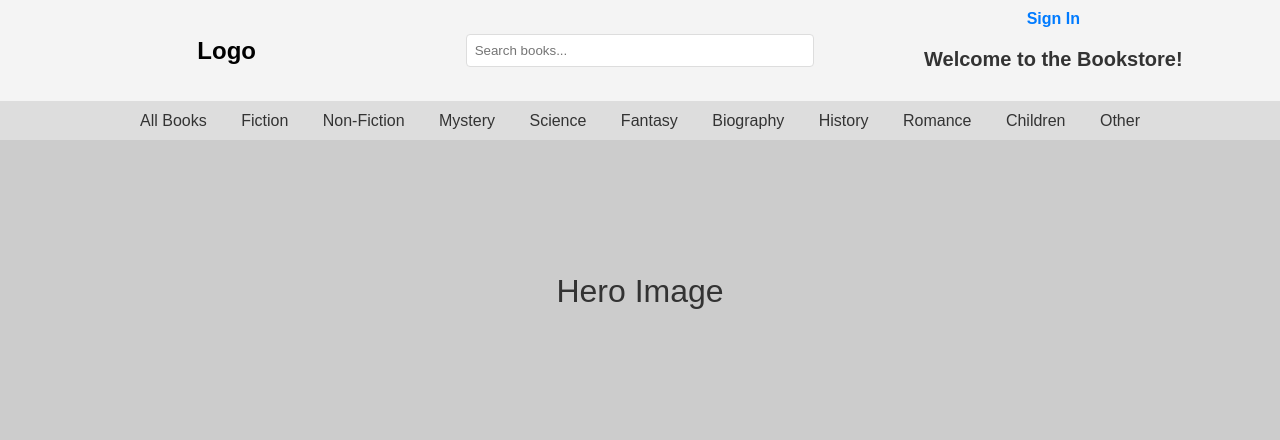
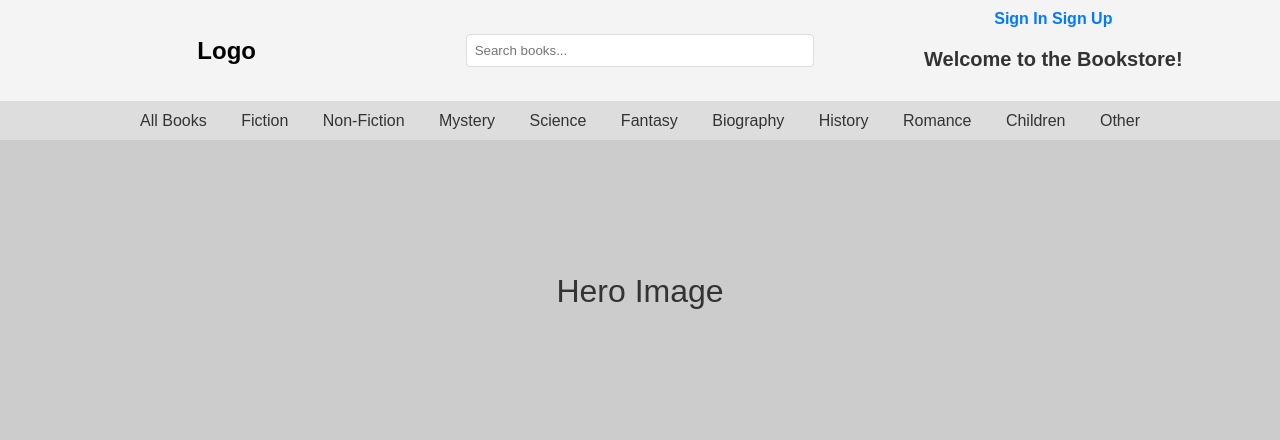
Before and after one commit to Provo17/BookStore, a Django app: page / in a window 1280 px wide. Shown: the top 440 px of the page. Run offline with Django 5.2, Linux system fonts and the light colour scheme; data that the repository does not hold is empty; parts of the project's set-up code (start-up, migrations or seed data) failed here and were passed over.

Commit message:
Fixed Sign up

```diff
--- a/templates/bookstore/homepage.html
+++ b/templates/bookstore/homepage.html
@@ -274,10 +274,12 @@
                     </div>
                 {% else %}
                     <a href="{% url 'login' %}" class="auth">Sign In</a>
+                    <a href="{% url 'signup' %}" class="auth">Sign Up</a>
                     <div class="welcome-message">
                         Welcome to the Bookstore!
                     </div>
                 {% endif %}
+
             </div>
         </header>
 
```
